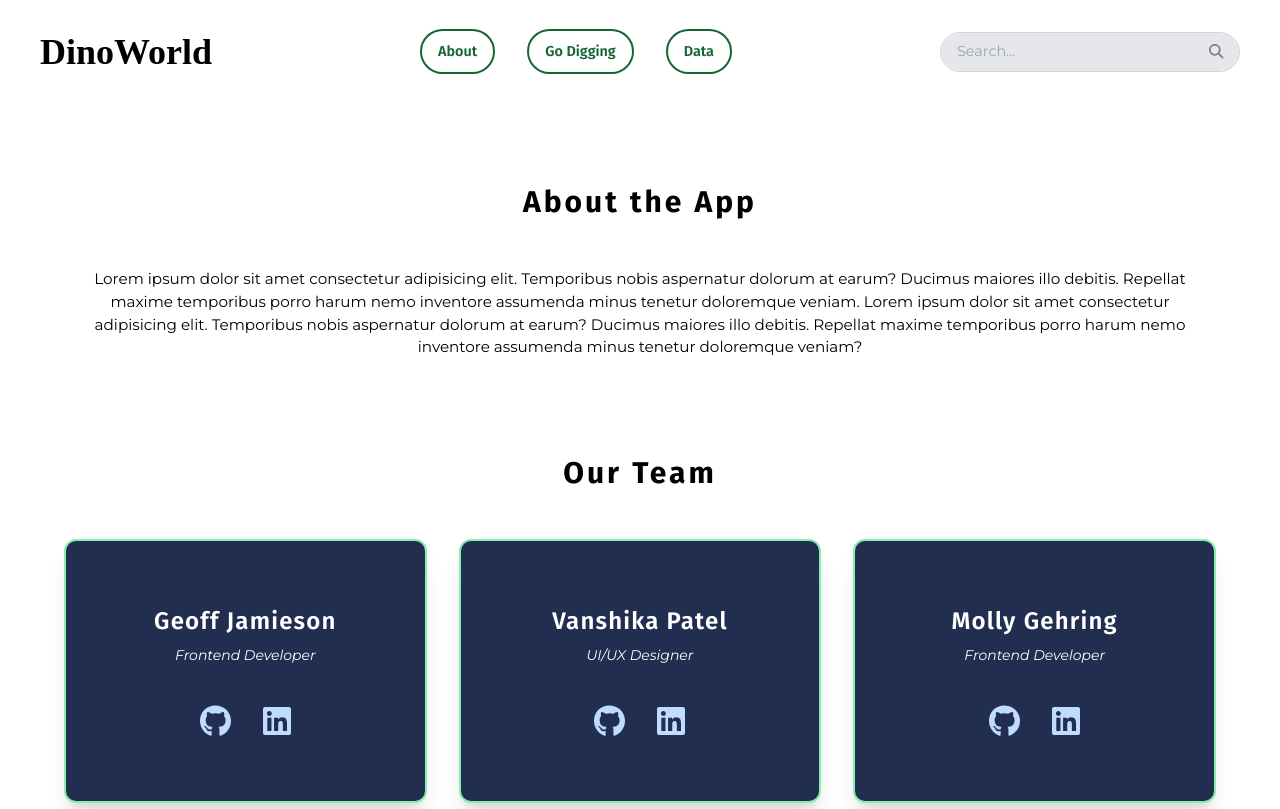
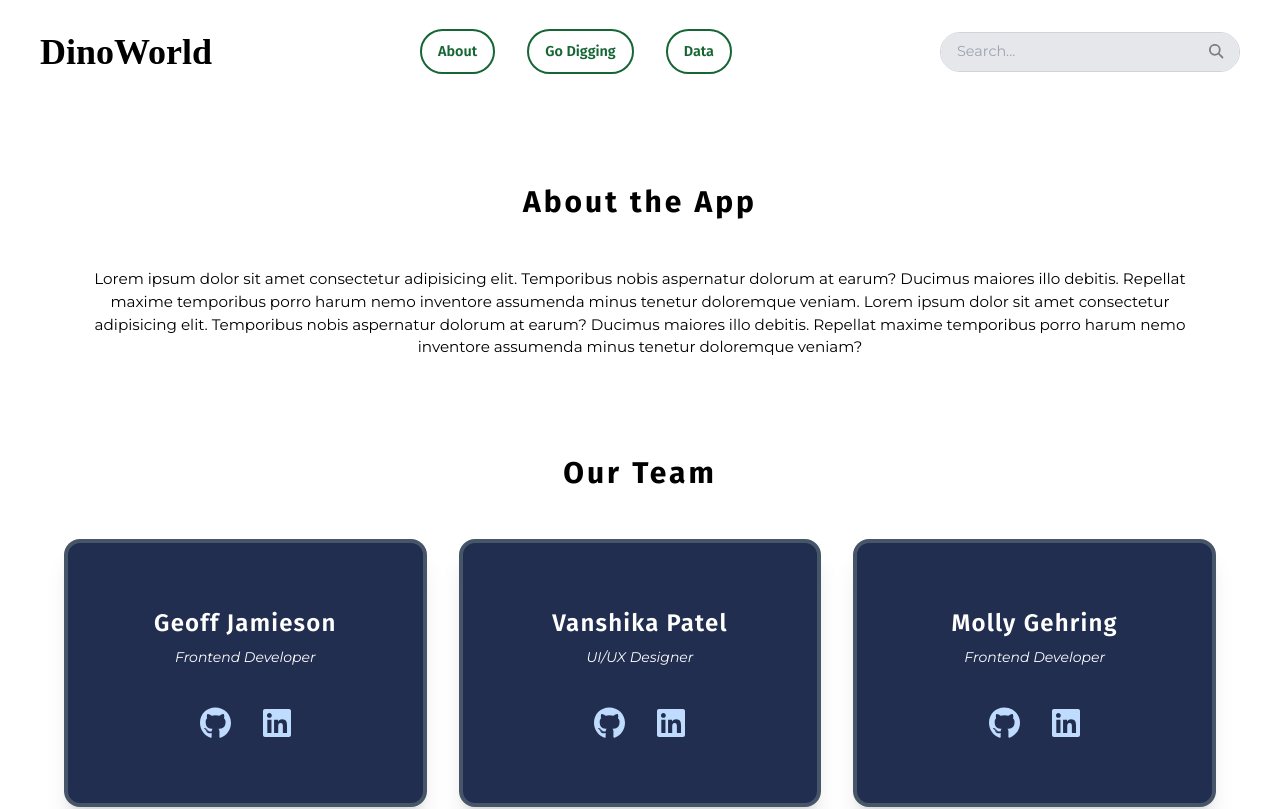
Before and after one commit to chingu-voyages/v48-tier2-team-15, a React (Vite) app: page /about in a window 1280 px wide. Shown: the top 809 px of the page. Built offline with nearby package versions, Linux system fonts and the light colour scheme; a web font is replaced by a local one.

Commit message:
fix card border style

```diff
--- a/src/pages/About.jsx
+++ b/src/pages/About.jsx
@@ -59,7 +59,7 @@ const About = () => {
           {teamMembers.map((member) => (
             <div
               key={member.name}
-              className="bg-[#222E50] px-4 py-16 text-white rounded-xl shadow-xl border-2 border-green-300 hover:scale-105"
+              className="bg-[#222E50] px-4 py-16 text-white rounded-2xl shadow-xl hover:scale-105 border-4 border-slate-600"
             >
               <h3 className="text-2xl font-semibold mb-2 font-firaSans tracking-wider">
                 {member.name}
```
